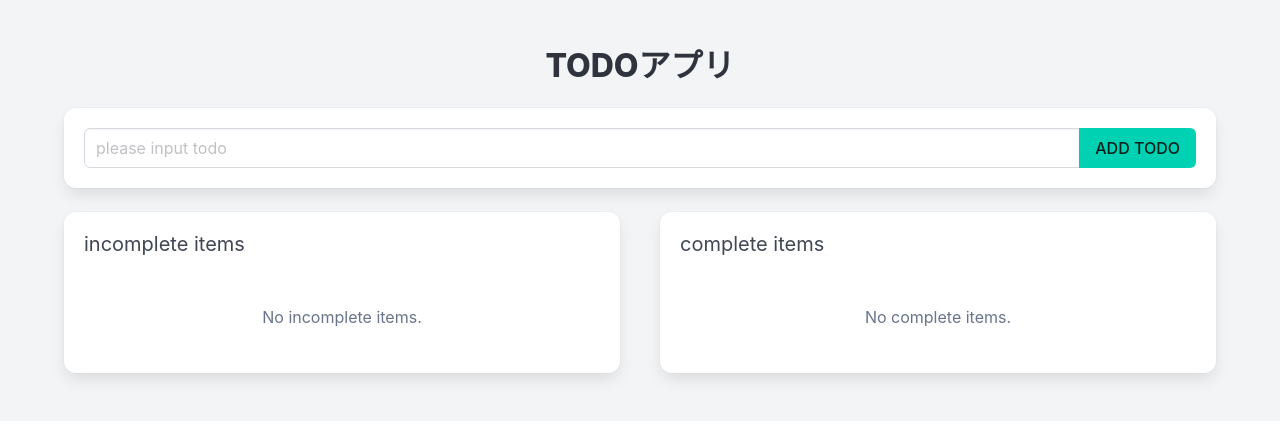
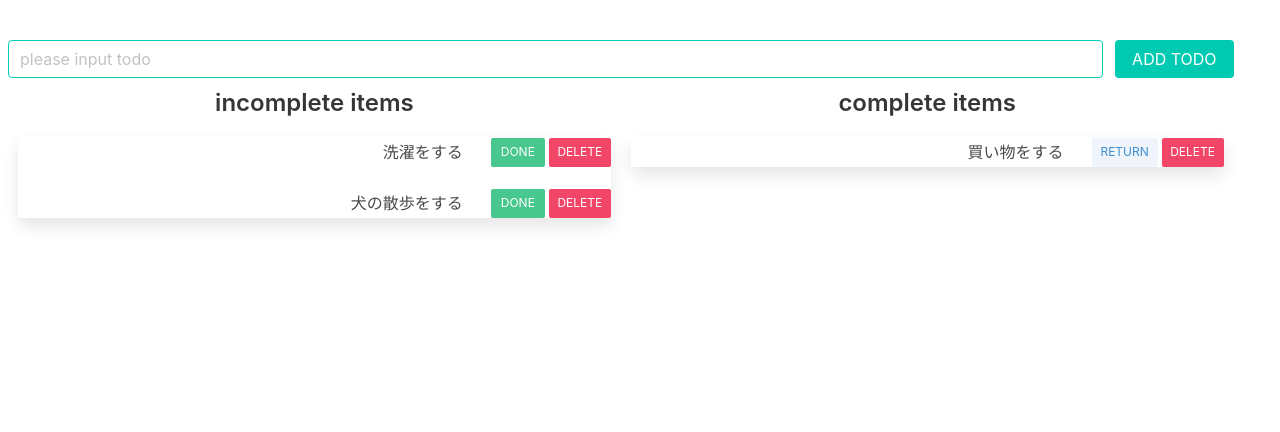
Before and after one commit to yuz70009-a11y/vue-3-ex, a plain HTML site: page vue/7-1.2/index.html in a window 1280 px wide. Drawn offline with nearby package versions, Linux system fonts and the light colour scheme.

Commit message:
Recreate assignment screenshot layout and force white theme

```diff
--- a/vue/7-1.2/index.html
+++ b/vue/7-1.2/index.html
@@ -3,104 +3,74 @@
 <head>
     <meta charset="UTF-8">
     <meta name="viewport" content="width=device-width, initial-scale=1.0">
+    <meta name="color-scheme" content="light">
     <title>TODOアプリ | 7-1.2</title>
-
-    <link rel="stylesheet" href="https://cdn.jsdelivr.net/npm/bulma@1.0.4/css/bulma.min.css">
+    <link rel="stylesheet" href="https://cdn.jsdelivr.net/npm/bulma@0.9.4/css/bulma.min.css">
     <script src="https://unpkg.com/vue@3/dist/vue.global.js"></script>
     <style>
-        .todo-list {
-            list-style: none;
-            margin: 0;
-            padding: 0;
-        }
-
-        .todo-list li {
-            margin: 0;
-            padding: 0.75rem 0;
-            border-bottom: 1px solid #f0f0f0;
-        }
-
-        .todo-list li:last-child {
-            border-bottom: 0;
+        html, body { min-height: 100vh; background: #fff; color: #4a4a4a; color-scheme: light; }
+        [v-cloak] { display: none; }
+        .todo-app { width: 97%; padding: 40px 8px 44px; }
+        .todo-entry { display: flex; gap: 12px; margin-bottom: 10px; }
+        .todo-entry .control.is-expanded { flex: 1; min-width: 0; }
+        .todo-entry .input { height: 38px; border-color: #00d1b2; box-shadow: none; }
+        .todo-entry .button { height: 38px; background: #00cbb2; border-color: transparent; color: #fff; }
+        .todo-columns { margin: 0; }
+        .todo-column { padding: 0 10px; min-width: 0; }
+        .todo-heading { margin-bottom: 19px; color: #363636; font-size: 24px; font-weight: 600; text-align: center; line-height: 1.25; }
+        .todo-list { list-style: none; margin: 0; padding: 0; border-radius: 4px; box-shadow: 0 8px 16px rgba(10, 10, 10, 0.1); }
+        .todo-row { display: flex; align-items: center; min-height: 30px; margin-bottom: 21px; padding: 0; background: #fff; }
+        .todo-row:last-child { margin-bottom: 0; }
+        .todo-text { flex: 1; min-width: 0; padding-right: 28px; text-align: right; overflow-wrap: anywhere; }
+        .todo-actions { display: flex; gap: 4px; flex-shrink: 0; }
+        .todo-actions .button { height: 29px; border: 0; border-radius: 1px; font-size: 12px; padding: 0 13px; }
+        .todo-actions .is-success { width: 54px; background: #48c78e; color: #fff; }
+        .todo-actions .is-danger { width: 62px; background: #f14668; color: #fff; }
+        .todo-actions .is-link.is-light { width: 66px; background: #eff5fb; color: #3e8ed0; }
+        .button:hover { filter: brightness(0.96); }
+        @media (max-width: 768px) {
+            .todo-app { width: 100%; padding-top: 24px; }
+            .todo-column + .todo-column { margin-top: 24px; }
         }
     </style>
 </head>
-<body class="has-background-light">
-    <section class="section">
-        <div id="app" class="container">
-            <h1 class="title has-text-centered">TODOアプリ</h1>
-
-            <div class="box">
-                <div class="field has-addons">
+<body>
+    <main id="app" class="todo-app" v-cloak>
+        <form class="todo-entry" @submit.prevent="addTodo">
             <div class="control is-expanded">
-                        <input
-                            class="input"
-                            type="text"
-                            v-model="newTodo"
-                            @keyup.enter="addTodo"
-                            placeholder="please input todo"
-                        >
+                <input class="input" type="text" v-model="newTodo" placeholder="please input todo" aria-label="New TODO">
             </div>
             <div class="control">
-                        <button class="button is-primary" @click="addTodo">ADD TODO</button>
+                <button class="button is-primary" type="submit">ADD TODO</button>
             </div>
-                </div>
-            </div>
-
-            <div class="columns is-variable is-5">
-                <div class="column">
-                    <div class="box">
-                        <h2 class="subtitle">
-                            incomplete items
-                        </h2>
-
-                        <div v-if="todos.length === 0" class="has-text-grey has-text-centered py-5">
-                            No incomplete items.
-                        </div>
-                        <div v-else class="content">
+        </form>
+        <div class="columns todo-columns">
+            <section class="column todo-column" aria-labelledby="incomplete-heading">
+                <h2 id="incomplete-heading" class="todo-heading">incomplete items</h2>
                 <ul class="todo-list">
-                                <li v-for="(todo, index) in todos" :key="index">
-                                    <div class="is-flex is-justify-content-space-between is-align-items-center">
-                                        <span>{{ todo }}</span>
-                                        <span class="buttons are-small mb-0 ml-3">
-                                            <button class="button is-success" @click="completeTodo(index)">DONE</button>
-                                            <button class="button is-danger" @click="deleteTodo(index)">DELETE</button>
-                                        </span>
+                    <li class="todo-row" v-for="(todo, index) in todos" :key="index">
+                        <span class="todo-text">{{ todo }}</span>
+                        <div class="todo-actions">
+                            <button class="button is-success is-small" @click="completeTodo(index)">DONE</button>
+                            <button class="button is-danger is-small" @click="deleteTodo(index)">DELETE</button>
                         </div>
                     </li>
                 </ul>
-                        </div>
-                    </div>
-                </div>
-
-                <div class="column">
-                    <div class="box">
-                        <h2 class="subtitle">
-                            complete items
-                        </h2>
-
-                        <div v-if="completeTodos.length === 0" class="has-text-grey has-text-centered py-5">
-                            No complete items.
-                        </div>
-                        <div v-else class="content">
+            </section>
+            <section class="column todo-column" aria-labelledby="complete-heading">
+                <h2 id="complete-heading" class="todo-heading">complete items</h2>
                 <ul class="todo-list">
-                                <li v-for="(todo, index) in completeTodos" :key="index">
-                                    <div class="is-flex is-justify-content-space-between is-align-items-center">
-                                        <span class="has-text-grey-light"><s>{{ todo }}</s></span>
-                                        <span class="buttons are-small mb-0 ml-3">
-                                            <button class="button is-link is-light" @click="returnTodo(index)">RETURN</button>
-                                            <button class="button is-danger" @click="deleteCompleteTodo(index)">DELETE</button>
-                                        </span>
+                    <li class="todo-row" v-for="(todo, index) in completeTodos" :key="index">
+                        <span class="todo-text">{{ todo }}</span>
+                        <div class="todo-actions">
+                            <button class="button is-link is-light is-small" @click="returnTodo(index)">RETURN</button>
+                            <button class="button is-danger is-small" @click="deleteCompleteTodo(index)">DELETE</button>
                         </div>
                     </li>
                 </ul>
+            </section>
         </div>
-                    </div>
-                </div>
-            </div>
-        </div>
-    </section>
-
+    </main>
     <script src="./script/script.js"></script>
 </body>
 </html>
--- a/vue/7-1.2/script/script.js
+++ b/vue/7-1.2/script/script.js
@@ -2,8 +2,8 @@ const app = Vue.createApp({
     data() {
         return {
             newTodo: "",
-            todos: [],
-            completeTodos: []
+            todos: ["洗濯をする", "犬の散歩をする"],
+            completeTodos: ["買い物をする"]
         };
     },
 
```
Lines whose indentation alone changed are shown as unchanged.
